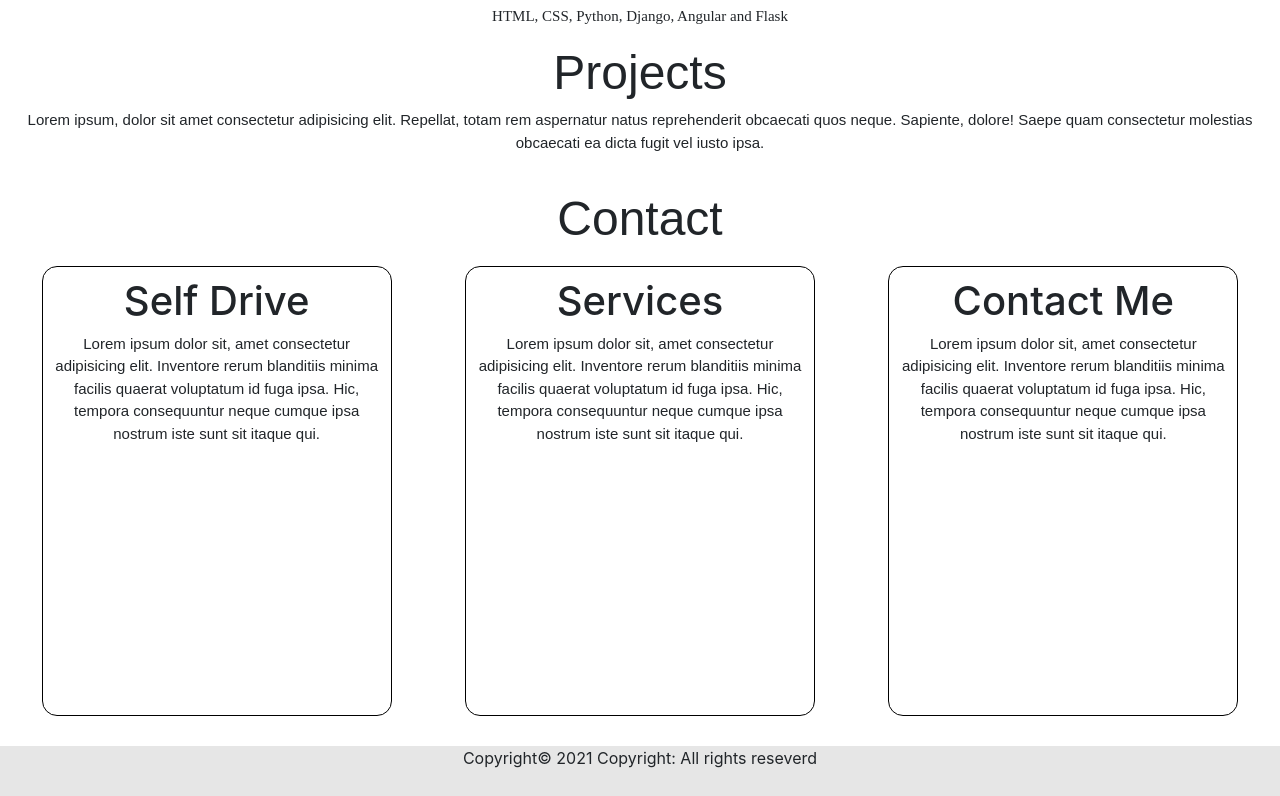
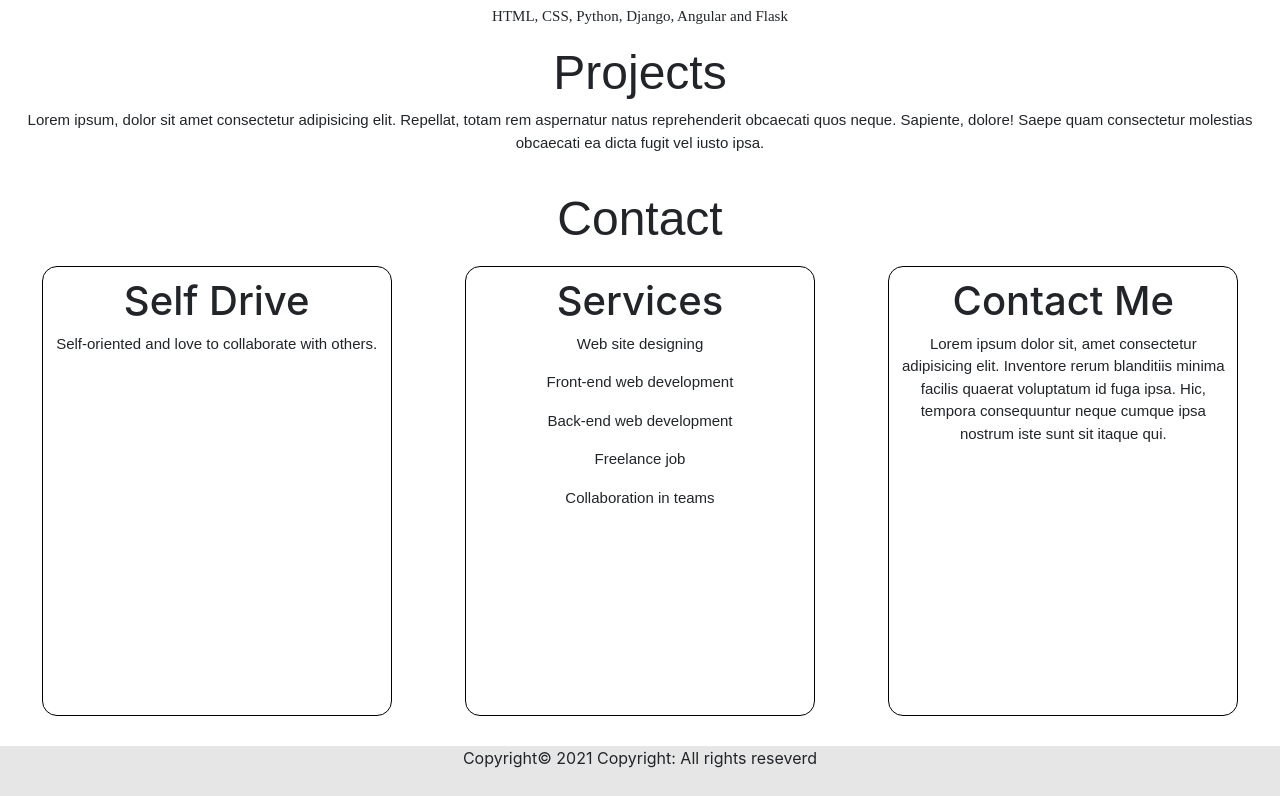
Before and after one commit to VGichuki/Portfolio, a plain HTML site: page index.html in a window 1280 px wide. Shown: the part 1480-2276 px from the top of the page. Drawn offline with nearby package versions, Linux system fonts and the light colour scheme.

Commit message:
Create a service and self-drive sub-section

```diff
--- a/index.html
+++ b/index.html
@@ -65,12 +65,16 @@
             <div class="row">
                 <div class="box">
                     <h1 class="title">Self Drive</h1>
-                    <p>Lorem ipsum dolor sit, amet consectetur adipisicing elit. Inventore rerum blanditiis minima facilis quaerat voluptatum id fuga ipsa. Hic, tempora consequuntur neque cumque ipsa nostrum iste sunt sit itaque qui.</p>
+                    <p>Self-oriented and love to collaborate with others.</p>
                 </div>
 
                 <div class="box">
                     <h1 class="title">Services</h1>
-                    <p>Lorem ipsum dolor sit, amet consectetur adipisicing elit. Inventore rerum blanditiis minima facilis quaerat voluptatum id fuga ipsa. Hic, tempora consequuntur neque cumque ipsa nostrum iste sunt sit itaque qui.</p>
+                    <p>Web site designing</p>
+                    <p>Front-end web development</p>
+                    <p>Back-end web development</p>
+                    <p>Freelance job</p>
+                    <p>Collaboration in teams</p>
                 </div>
 
                 <div class="box">
```
